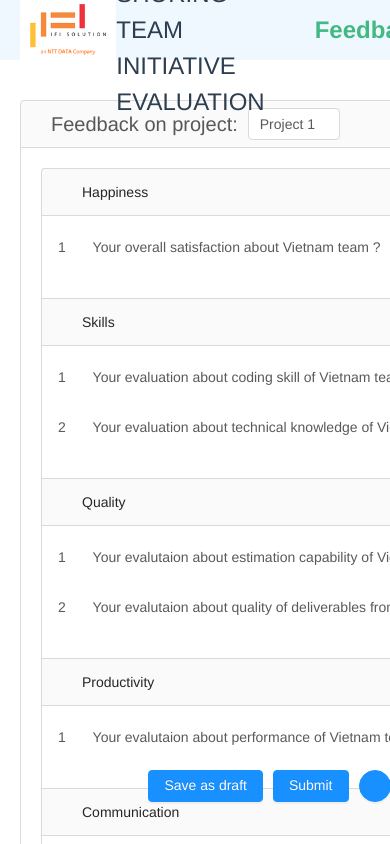
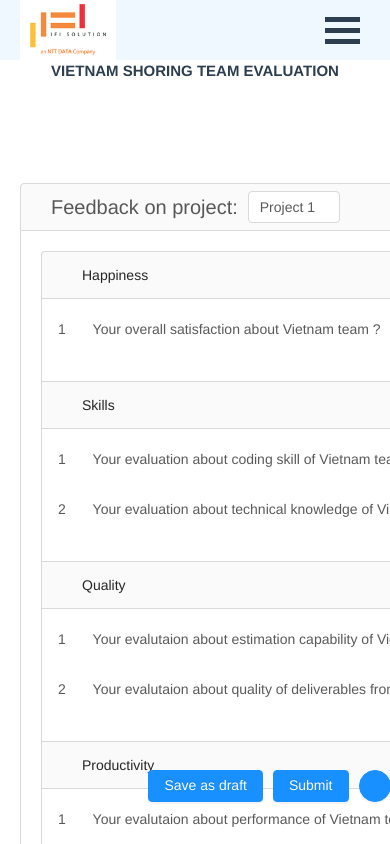
Before and after one commit to signalz/feedback-demo, a Vue app: page / in a window 390 px wide. Shown: the top 844 px of the page. Built offline with nearby package versions, Linux system fonts and the light colour scheme.

Commit message:
menu mobile

```diff
--- a/src/components/Header.vue
+++ b/src/components/Header.vue
@@ -1,24 +1,53 @@
 <template>
-<div>
+  <div class="header-wrapper">
     <div class="header">
       <img alt="logo" src="../assets/logo-big.png" class="header-logo" />
       <div class="header-banner-text">{{$t('header.banner.text')}}</div>
       <div class="header-nav">
-      <router-link to="/">Feedback</router-link>
-      <router-link to="/dashboard">Dashboard</router-link>
+        <router-link to="/">{{$t('header.nav.feedback')}}</router-link>
+        <router-link to="/dashboard">{{$t('header.nav.dashboard')}}</router-link>
+      </div>
+      <MobileMenu
+        class="header-nav-mobile"
+        :isClicked="isMobileMenuClicked"
+        @click.native="onMobileMenuClick"
+      />
+    </div>
+    <div class="header-banner-mobile-text">{{$t('header.banner.text')}}</div>
+    <div class="menu-mobile-wrapper" v-if="isMobileMenuClicked">
+      <div class="menu-mobile">
+        <router-link to="/" @click.native="onMobileMenuClick">{{$t('header.nav.feedback')}}</router-link>
+        <router-link to="/dashboard" @click.native="onMobileMenuClick">{{$t('header.nav.dashboard')}}</router-link>
       </div>
     </div>
   </div>
 </template>
 
 <script>
+import MobileMenu from "./MobileMenu";
+
 export default {
   name: "Header",
-  components: {}
+  components: {
+    MobileMenu
+  },
+  data: () => {
+    return {
+      isMobileMenuClicked: false
+    };
+  },
+  methods: {
+    onMobileMenuClick() {
+      this.isMobileMenuClicked = !this.isMobileMenuClicked;
+    }
+  }
 };
 </script>
 
 <style scoped lang="scss">
+.header-wrapper {
+  min-width: $min-width;
+
   .header {
     height: $header-height;
     position: fixed;
@@ -37,10 +66,12 @@ export default {
 
     .header-banner-text {
       text-transform: uppercase;
+      font-size: 22px;
+      font-weight: bold;
     }
 
     .header-nav {
-    padding: 30px;
+      padding-right: 30px;
 
       a {
         font-weight: bold;
@@ -52,5 +83,71 @@ export default {
         color: #42b983;
       }
     }
+
+    .header-nav-mobile {
+      padding-right: 30px;
+    }
+  }
+
+  .header-banner-mobile-text {
+    padding-top: $header-height;
+    font-size: 15px;
+    font-weight: bold;
+    text-transform: uppercase;
+    text-align: center;
+    width: 100%;
+  }
+
+  .menu-mobile-wrapper {
+    font-size: 24px;
+    position: fixed;
+    top: $header-height;
+    width: 100%;
+    height: 90px;
+
+    .menu-mobile {
+      display: flex;
+      flex-direction: column;
+      width: 90%;
+      margin: auto;
+      background-color: aliceblue;
+      margin-top: 2px;
+      height: 100%;
+      justify-content: center;
+      border-radius: 10px;
+      box-shadow: 0 10px 15px 0 rgba(134, 134, 134, .15);
+
+      a {
+        font-weight: bold;
+        color: #2c3e50;
+        margin-left: 20px;
+      }
+
+      a.router-link-exact-active {
+        color: #42b983;
+      }
+    }
+
+  }
+
+  @media screen and (max-width: $pivot-width) {
+    .header-banner-text,
+    .header-nav {
+      display: none;
+    }
+
+    .header-banner-mobile-text,
+    .header-nav-mobile {
+      display: inline-block;
+    }
+  }
+
+  @media screen and (min-width: $pivot-width) {
+    .header-banner-mobile-text,
+    .header-nav-mobile,
+    .menu-mobile-wrapper {
+      display: none;
+    }
+  }
 }
 </style>
--- a/src/components/HelloWorld.vue
+++ /dev/null
@@ -1,58 +0,0 @@
-<template>
-  <div class="hello">
-    <h1>{{ msg }}</h1>
-    <p>
-      For a guide and recipes on how to configure / customize this project,<br>
-      check out the
-      <a href="https://cli.vuejs.org" target="_blank" rel="noopener">vue-cli documentation</a>.
-    </p>
-    <h3>Installed CLI Plugins</h3>
-    <ul>
-      <li><a href="https://github.com/vuejs/vue-cli/tree/dev/packages/%40vue/cli-plugin-babel" target="_blank" rel="noopener">babel</a></li>
-      <li><a href="https://github.com/vuejs/vue-cli/tree/dev/packages/%40vue/cli-plugin-eslint" target="_blank" rel="noopener">eslint</a></li>
-    </ul>
-    <h3>Essential Links</h3>
-    <ul>
-      <li><a href="https://vuejs.org" target="_blank" rel="noopener">Core Docs</a></li>
-      <li><a href="https://forum.vuejs.org" target="_blank" rel="noopener">Forum</a></li>
-      <li><a href="https://chat.vuejs.org" target="_blank" rel="noopener">Community Chat</a></li>
-      <li><a href="https://twitter.com/vuejs" target="_blank" rel="noopener">Twitter</a></li>
-      <li><a href="https://news.vuejs.org" target="_blank" rel="noopener">News</a></li>
-    </ul>
-    <h3>Ecosystem</h3>
-    <ul>
-      <li><a href="https://router.vuejs.org" target="_blank" rel="noopener">vue-router</a></li>
-      <li><a href="https://vuex.vuejs.org" target="_blank" rel="noopener">vuex</a></li>
-      <li><a href="https://github.com/vuejs/vue-devtools#vue-devtools" target="_blank" rel="noopener">vue-devtools</a></li>
-      <li><a href="https://vue-loader.vuejs.org" target="_blank" rel="noopener">vue-loader</a></li>
-      <li><a href="https://github.com/vuejs/awesome-vue" target="_blank" rel="noopener">awesome-vue</a></li>
-    </ul>
-  </div>
-</template>
-
-<script>
-export default {
-  name: 'HelloWorld',
-  props: {
-    msg: String
-  }
-}
-</script>
-
-<!-- Add "scoped" attribute to limit CSS to this component only -->
-<style scoped>
-h3 {
-  margin: 40px 0 0;
-}
-ul {
-  list-style-type: none;
-  padding: 0;
-}
-li {
-  display: inline-block;
-  margin: 0 10px;
-}
-a {
-  color: #42b983;
-}
-</style>
--- /dev/null
+++ b/src/components/MobileMenu.vue
@@ -0,0 +1,50 @@
+<template>
+  <div class="mobile-menu-wrapper">
+    <div class="first-bar" v-bind:class="{clicked: isClicked}"></div>
+    <div class="second-bar" v-bind:class="{clicked: isClicked}"></div>
+    <div class="third-bar" v-bind:class="{clicked: isClicked}"></div>
+  </div>
+</template>
+
+<script>
+export default {
+  name: "MobileMenu",
+  props: {
+    isClicked: Boolean
+  }
+};
+</script>
+
+<style scoped lang="scss">
+.mobile-menu-wrapper {
+  display: inline-block;
+  cursor: pointer;
+
+  .first-bar,
+  .second-bar,
+  .third-bar {
+    width: 35px;
+    height: 5px;
+    background-color: #2c3e50;
+    margin: 6px 0;
+    transition: 0.4s;
+    position: relative;
+  }
+
+  .clicked.first-bar {
+    -webkit-transform: rotate(-45deg);
+    transform: rotate(-45deg);
+    top: 10px;
+  }
+
+  .clicked.second-bar {
+    opacity: 0;
+  }
+
+  .clicked.third-bar {
+    -webkit-transform: rotate(45deg);
+    transform: rotate(45deg);
+    top: -11px;
+  }
+}
+</style>
--- a/src/locales/en.json
+++ b/src/locales/en.json
@@ -1,7 +1,11 @@
 {
   "header": {
     "banner": {
-      "text": "Vietnam shoring team initiative evaluation"
+      "text": "Vietnam shoring team evaluation"
+    },
+    "nav": {
+      "feedback": "Feedback",
+      "dashboard": "Dashboard"
     }
   }
 }
--- a/src/styles/_variables.scss
+++ b/src/styles/_variables.scss
@@ -1 +1,3 @@
 $header-height: 60px;
+$min-width: 320px;
+$pivot-width: 992px;
```
Lines whose indentation alone changed are shown as unchanged.
